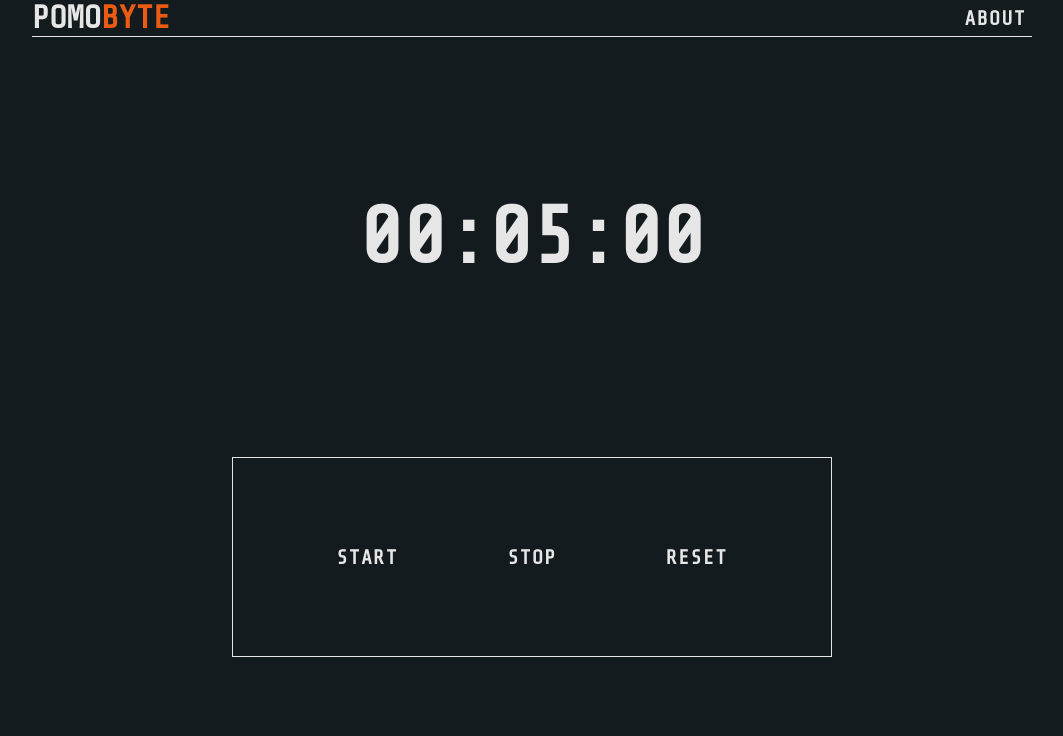
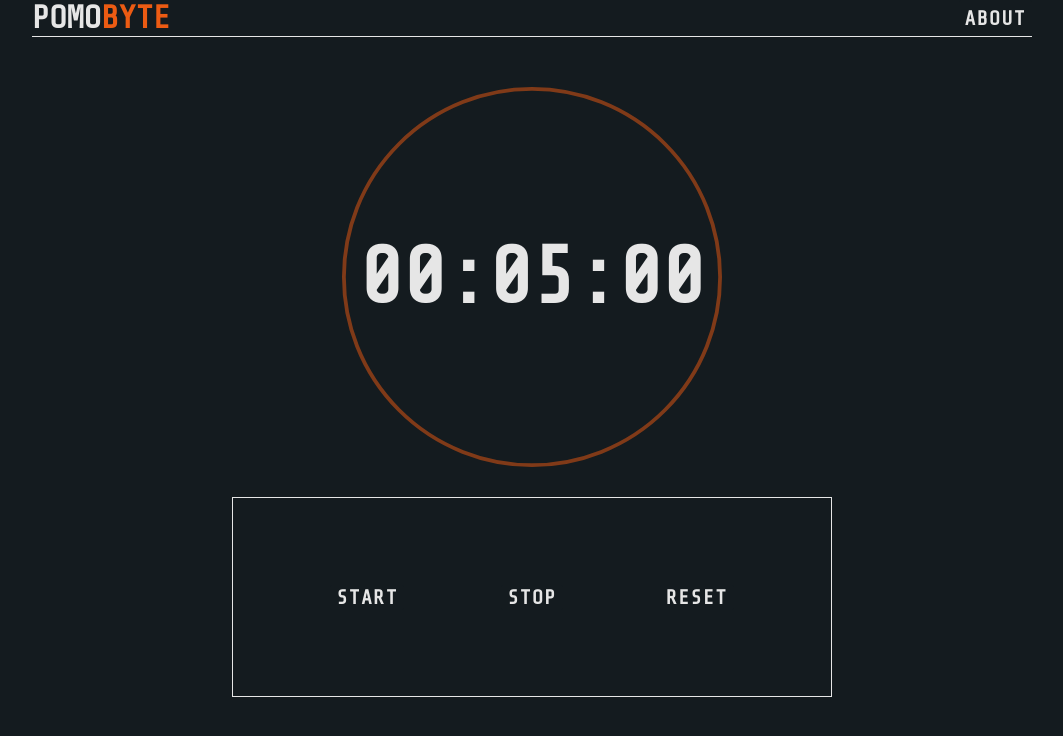
Before and after one commit to d-spence/pomobyte, a React (Create React App) app: page / in a window 1280 px wide. Shown: the top 736 px of the page, without its empty margins (108-1171 px from the left). Built offline with nearby package versions, Linux system fonts and the light colour scheme.

Commit message:
Improved animations; Added Clock component

```diff
--- a/src/App.js
+++ b/src/App.js
@@ -22,19 +22,20 @@ const initialTimer = dayjs.duration(initialConfig.time, 'minutes');
 function App() {
   const [config, setConfig] = useState(initialConfig);
   const [timer, setTimer] = useState(initialTimer);
-  const [active, setActive] = useState(false);
+  const [timerState, setTimerState] = useState('initial'); // initial, active, paused, finished
+  // const [active, setActive] = useState(false);
   const [modalOpen, setModalOpen] = useState(false);
+
+  const closeModal = () => setModalOpen(false);
+  const openModal = () => setModalOpen(true);
 
   const updateTimer = () => {
     let updatedTime = timer.subtract(1, 'seconds');
     setTimer(updatedTime);
   }
 
-  const closeModal = () => setModalOpen(false);
-  const openModal = () => setModalOpen(true);
-
   useInterval(() => {
-    if (active) updateTimer();
+    if (timerState === 'active') updateTimer();
   }, 1000);
 
   useEffect(() => {
@@ -44,14 +45,18 @@ function App() {
   return (
     <>
       <div className="container flex">
-        <Nav handleOpenModal={openModal}/>
-        <Timer timer={timer} active={active} />
+        <Nav openModal={openModal} />
+        <Timer
+          config={config}
+          timer={timer}
+          timerState={timerState}
+        />
         <TimerControls
           config={config}
           setConfig={setConfig}
           setTimer={setTimer}
-          active={active}
-          setActive={setActive}
+          timerState={timerState}
+          setTimerState={setTimerState}
         />
       </div>
 
--- a/src/features/button/Button.jsx
+++ b/src/features/button/Button.jsx
@@ -4,6 +4,7 @@ import './Button.css';
 const expand = {
   hovered: {
     scale: 1.05,
+    backgroundColor: '#ec5b13',
   },
   tapped: {
     scale: 0.95,
@@ -14,7 +15,7 @@ const navExpand = {
   hovered: {
     letterSpacing: '5px',
     padding: '0 0.5rem',
-    backgroundColor: 'var(--orange)',
+    backgroundColor: '#ec5b13',
   },
   tapped: {
     scaleX: 0.9,
--- a/src/features/navigation/Logo.jsx
+++ b/src/features/navigation/Logo.jsx
@@ -17,7 +17,7 @@ const Logo = () => {
       <motion.span
         animate={{
           color: ['#ec5b13', '#141b1f'],
-          backgroundColor: 'var(--light)',
+          backgroundColor: '#e6e6e6',
           marginLeft: '0.25rem',
           padding: '0 0.25rem',
           letterSpacing: '1.5px',
--- a/src/features/navigation/Nav.css
+++ b/src/features/navigation/Nav.css
@@ -3,6 +3,7 @@
   justify-content: space-between;
   border-bottom: 1px solid var(--light);
   width: 100%;
+  margin-bottom: 40px;
 }
 
 .nav .container > * {
--- a/src/features/navigation/Nav.jsx
+++ b/src/features/navigation/Nav.jsx
@@ -2,11 +2,11 @@ import Logo from './Logo';
 import Button from '../button/Button';
 import './Nav.css';
 
-const Nav = ({ handleOpenModal }) => {
+const Nav = ({ openModal }) => {
   return (
     <nav className="nav">
       <Logo />
-      <Button label="About" onClick={handleOpenModal} type="navExpand" />
+      <Button label="About" onClick={openModal} type="navExpand" />
     </nav>
   );
 }
--- /dev/null
+++ b/src/features/timer/Clock.css
@@ -0,0 +1,21 @@
+.clock {
+  position: absolute;
+  height: 380px;
+  width: 380px;
+  z-index: -1;
+}
+
+.clock svg {
+  position: absolute;
+  fill: none;
+}
+
+.clock svg .svg-bg {
+  stroke: var(--orange);
+  stroke-width: 4px;
+  opacity: 0.5;
+}
+
+.clock svg .svg-fg {
+  fill: var(--orange);
+}
--- /dev/null
+++ b/src/features/timer/Clock.jsx
@@ -0,0 +1,85 @@
+import { motion } from 'framer-motion';
+import './Clock.css';
+
+const svgVariants = {
+  initial: {
+    opacity: 0
+  },
+  animate: {
+    opacity: 1,
+    transition: {
+      delay: 0.2,
+      duration: 1,
+      ease: 'easeInOut'
+    }
+  }
+}
+
+const Clock = ({ config, timer, timerState }) => {
+  const timeTotalMs = config.time * 60 * 1000;
+  const timeLeftMs = timer.$ms;
+  const percentage = timeLeftMs / timeTotalMs;
+  console.log(percentage);
+
+  const circleVariants = {
+    initial: {
+      scale: 0,
+      transition: {
+        duration: 0.5
+      }
+    },
+    animate: {
+      scale: 1,
+      transition: {
+        duration: 0.5
+      }
+    },
+    animatePaused: {
+      scale: percentage,
+      transition: {
+        duration: 0.5,
+        ease: 'easeOut'
+      }
+    },
+    animateActive: {
+      scale: percentage,
+      transition: {
+        duration: 1,
+        ease: 'easeOut'
+      }
+    }
+  }
+
+  return (
+    <motion.div className="clock">
+      <motion.svg
+        xmlns="http://www.w3.org/2000/svg"
+        viewBox="0 0 400 400"
+        variants={svgVariants}
+        initial="initial"
+        animate="animate"
+      >
+        <motion.circle
+          className="svg-bg"
+          cx="200"
+          cy="200"
+          r="198"
+          variants={circleVariants}
+          initial="initial"
+          animate={timerState === 'active' ? 'animate' : 'animatePaused'}
+        />
+        <motion.circle
+          className="svg-fg"
+          cx="200"
+          cy="200"
+          r="198"
+          variants={circleVariants}
+          initial="initial"
+          animate={timerState === 'active' ? 'animateActive' : 'initial'}
+        />
+      </motion.svg>
+    </motion.div>
+  );
+}
+
+export default Clock;
--- a/src/features/timer/Timer.css
+++ b/src/features/timer/Timer.css
@@ -1,4 +1,5 @@
 .timer {
+  position: relative;
   display: flex;
   align-items: center;
   justify-content: center;
--- a/src/features/timer/Timer.jsx
+++ b/src/features/timer/Timer.jsx
@@ -1,15 +1,107 @@
+import { motion, AnimatePresence } from 'framer-motion';
 import dayjs from 'dayjs';
 import duration from 'dayjs/plugin/duration';
+import Clock from './Clock';
 import './Timer.css';
 
-// const timeMinutes = 5;
-// const time = dayjs.duration(timeMinutes, 'minutes');
+const activeAnim = {
+  initial: {
+    y: 0
+  },
+  animate: {
+    y: '100px',
+    scale: 1.2,
+    opacity: 1,
+    duration: 0.5
+  }
+}
 
-const Timer = ({ timer }) => {
+const pausedAnim = {
+  initial: {
+    opacity: 0.1
+  },
+  animate: {
+    opacity: [0.1, 1],
+    transition: {
+      duration: 1,
+      repeat: Infinity,
+      repeatType: 'reverse'
+    }
+  }
+}
+
+const timerAnim = {
+  initial: {
+    x: '150vw',
+    scaleX: 4
+  },
+  animate: {
+    x: 0,
+    scaleX: 1,
+    transition: {
+      delay: 0.2,
+      duration: 1,
+      type: 'spring'
+    }
+  },
+  exit: {
+    x: '-100vw',
+    scaleX: 3
+  }
+}
+
+const Timer = ({ config, timer, timerState }) => {
+  const formattedTime = timer.format('HH:mm:ss');
+
   return (
-    <div className="timer">
-      <div className="time">{timer.format('HH:mm:ss')}</div>
-    </div>
+    <motion.div
+      className="timer"
+      variants={timerAnim}
+      initial="initial"
+      animate="animate"
+      exit="exit"
+    >
+      <AnimatePresence
+        initial={true}
+        exitBeforeEnter={true}
+      >
+        {timerState === 'active' &&
+          <motion.div
+            className="time green"
+            variants={activeAnim}
+            initial="initial"
+            animate="animate"
+          >
+            {formattedTime}
+          </motion.div>
+        }
+
+        {timerState === 'paused' &&
+          <motion.div
+            className="time yellow"
+            variants={pausedAnim}
+            initial="initial"
+            animate="animate"
+          >
+            {formattedTime}
+          </motion.div>
+        }
+
+        {timerState === 'finished' &&
+          <motion.div className="time red">
+            {formattedTime}
+          </motion.div>
+        }
+
+        {timerState === 'initial' &&
+          <motion.div className="time">
+            {formattedTime}
+          </motion.div>
+        }
+      </AnimatePresence>
+
+      <Clock config={config} timer={timer} timerState={timerState} />
+    </motion.div>
   );
 }
 
--- a/src/features/timer/TimerControls.jsx
+++ b/src/features/timer/TimerControls.jsx
@@ -6,10 +6,17 @@ import './TimerControls.css'
 
 dayjs.extend(duration);
 
-const TimerControls = ({ config, setConfig, setTimer, active, setActive }) => {
-  const startTimer = () => !active && setActive(true);
-  const stopTimer = () => active && setActive(false);
-  const resetTimer = () => setTimer(dayjs.duration(config.time, 'minutes'));
+const TimerControls = ({ config, setConfig, setTimer, timerState, setTimerState }) => {
+  const startTimer = () => {
+    !(timerState === 'active') && setTimerState('active');
+  }
+  const stopTimer = () => {
+    (timerState === 'active') && setTimerState('paused');
+  }
+  const resetTimer = () => {
+    setTimer(dayjs.duration(config.time, 'minutes'));
+    (timerState === 'active') ? setTimerState('active') : setTimerState('initial');
+  }
 
   return (
     <div className="controls">
--- a/src/index.css
+++ b/src/index.css
@@ -2,10 +2,13 @@
 @import url('https://fonts.googleapis.com/css2?family=Roboto+Slab:wght@400;700&family=Share+Tech+Mono&display=swap');
 
 :root {
-  --dark: #141b1f;
-  --light: #e6e6e6;
-  --orange: #ec5b13;
-  /* --gradient: linear-gradient(10deg, #ffaa00, #ff6a00); */
+  --dark: hsl(200, 20%, 10%);
+  --light: hsl(0, 0%, 90%);
+  --red: hsl(10, 85%, 50%);
+  --green: hsl(90, 85%, 50%);
+  --yellow: hsl(50, 85%, 50%);
+  --orange: hsl(20, 85%, 50%); /* #ec5b13 */
+  --gradient: linear-gradient(10deg, #ffaa00, #ff6a00);
   /* --gradient2: linear-gradient(15deg, #04ea00, #00d17d); */
   /* --gradient3: linear-gradient(15deg, #b648ff, #ef5dff); */
 }
@@ -37,3 +40,19 @@ body {
   flex-direction: column;
   align-items: center;
 }
+
+.red {
+  color: var(--red);
+}
+
+.green {
+  color: var(--green);
+}
+
+.yellow {
+  color: var(--yellow);
+}
+
+.orange {
+  color: var(--orange);
+}
```
Also changed, not shown: src/assets/clock.svg (added).
